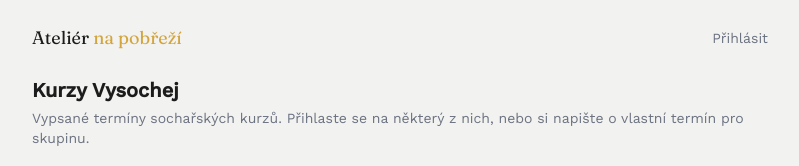
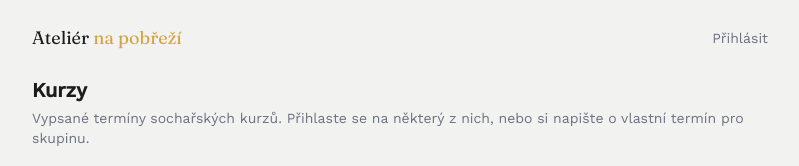
Before and after one commit to milansvolba/atelier-rezervace, a Next.js app: page /kurzy in a window 1280 px wide. Shown: the top 166 px of the page, without its empty margins (240-1039 px from the left). Built offline with nearby package versions, Linux system fonts and the light colour scheme; no server answers; the database is empty.

Commit message:
Fix leftover old branding in kurzy page heading

```diff
--- a/app/kurzy/page.tsx
+++ b/app/kurzy/page.tsx
@@ -134,7 +134,7 @@
   return (
     <main className="space-y-8">
       <div>
-        <h1 className="text-xl font-semibold mb-1">Kurzy Vysochej</h1>
+        <h1 className="text-xl font-semibold mb-1">Kurzy</h1>
         <p className="text-sm text-gray-500">
           Vypsané termíny sochařských kurzů. Přihlaste se na některý z nich, nebo si napište o vlastní termín pro skupinu.
         </p>
```
